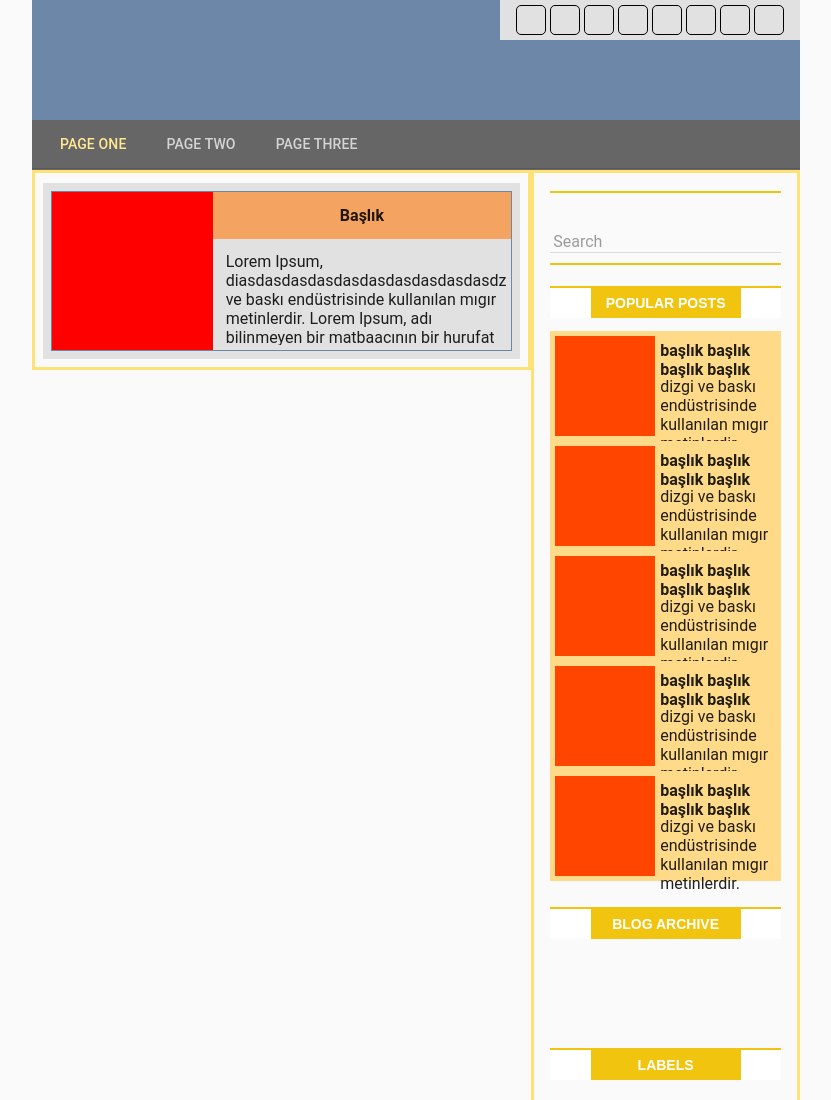
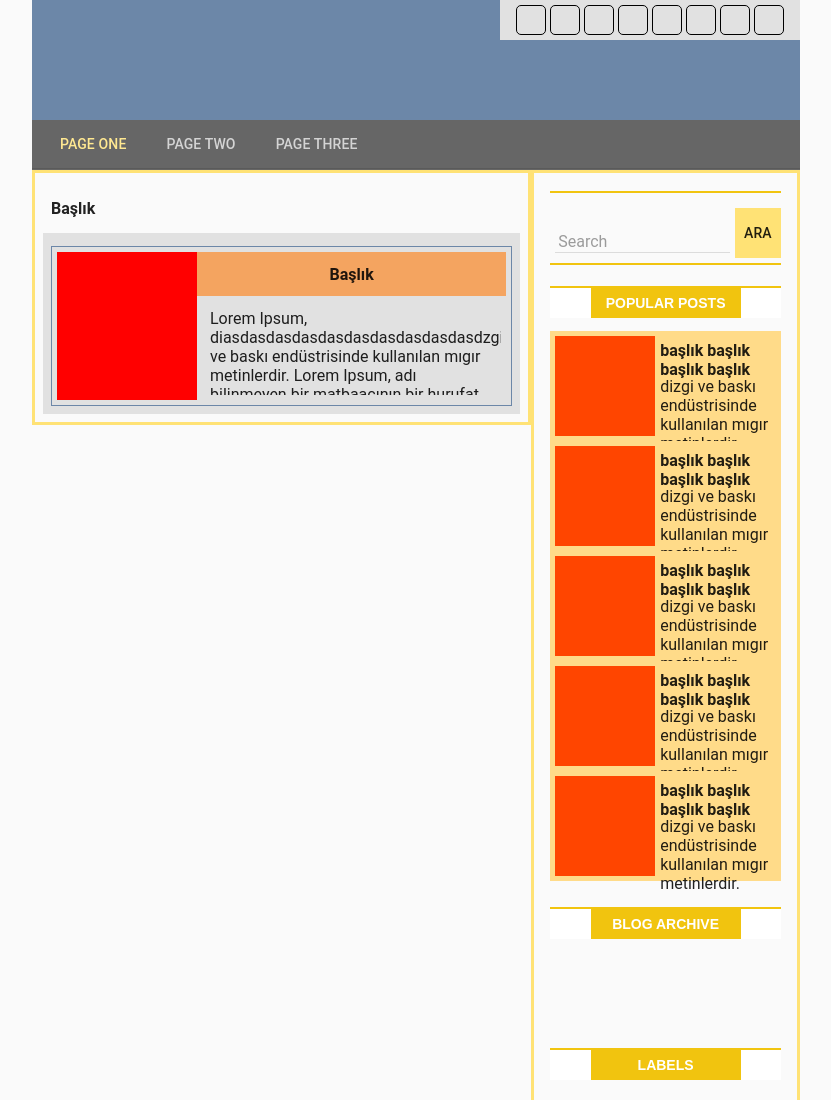
Before and after one commit to Said-Nuri/ngBlog, a website: page index.html in a window 1280 px wide. Shown: the top 1100 px of the page, without its empty margins (224-1055 px from the left). Drawn offline with Linux system fonts and the light colour scheme.

Commit message:
arama kutusuna arama butonu eklendi

```diff
--- a/index.html
+++ b/index.html
@@ -64,14 +64,17 @@
     <div flex layout="row" layout-align="center none">
         <div flex="100" flex-gt-xs="60" layout="row" layout-align="center none" >
             <div id="blog-post" flex="100" flex-gt-md="65" layout-padding style="padding-top: 10px; border: 3px solid #ffe275;">
-                <div flex layout="column" style="background-color: #e1e1e1;">
+                <div flex="none" layout="row" layout-align="start center" style="height: 50px;">
+                    <span><b>Başlık</b></span>
+                </div>
+                <div id="post-wrapper" flex layout="column" style="background-color: #e1e1e1;">
                     <div class="post" layout="row">
-                        <div flex="35" style="min-width: 50px; background-color: red"></div>
+                        <div flex="30" style="width: 140px; min-width: 140px; background-color: red"></div>
                         <div flex layout="column">
-                            <div id="post-header" flex="30" layout="row" layout-align="center center" style="background-color: sandybrown;">
+                            <div class="post-header" flex="30" layout="row" layout-align="center center" style="background-color: sandybrown;">
                                 <span><b>Başlık</b></span>
                             </div>
-                            <div layout="row" id="post-summary" flex style="padding: 5px;">
+                            <div layout="row" class="post-summary" flex style="padding: 5px;">
                                 <md-content flex layout-padding style="overflow:hidden;">
                                     Lorem Ipsum, diasdasdasdasdasdasdasdasdasdasdzgi ve baskı endüstrisinde kullanılan mıgır metinlerdir. Lorem Ipsum, adı bilinmeyen bir matbaacının bir hurufat numune kitabı oluşturmak üzere bir yazı galerisini alarak karıştırdığı 1500'lerden beri endüstri standardı sahte metinler olarak kullanılmıştır.
                                 </md-content>
@@ -81,13 +84,20 @@
                 </div>
             </div>
             <div id="sidebar" hide show-gt-md flex-gt-md="35" layout-padding style="padding-top: 10px; border: 3px solid #ffe275">
-                <div flex layout="column">
+                <div id="search-box" flex layout="column">
                     <div flex="none" style="height: 2px; background-color: #f1c40f"></div>
-                    <div flex="none" id="search" style="height:50px; margin: 15px 0 5px 0">
-                        <md-input-container flex style="padding: 0; margin: 15px 0; width: 100%">
-                            <label>Search</label>
-                            <input ng-model="user.title">
-                        </md-input-container>
+                    <div id="search-wrapper" flex="none" layout="row"  style="height:50px; margin: 15px 0 5px 0">
+                        <div flex="80" style="padding: 0 5px 0 5px">
+                            <md-input-container flex style="padding: 0; margin: 15px 0; width: 100%">
+                                <label>Search</label>
+                                <input ng-model="user.title">
+                            </md-input-container>
+                        </div>
+                        <div flex style="background-color: #ffe275">
+                            <md-button layout="row" layout-align="center center" style="height:100%; min-width: inherit; width: 100%; padding: 0; margin: 0; background-color: #ffe275;">
+                                <span>Ara</span>
+                            </md-button>
+                        </div>
                     </div>
                     <div flex="none" style="height: 2px; background-color: #f1c40f"></div>
                 </div>
--- a/src/assets/css/style.css
+++ b/src/assets/css/style.css
@@ -10,6 +10,8 @@ body{
 }
 
 .post{
+    padding: 5px;
+    margin-top: 5px;
     height: 160px;
     border: 1px solid #6c87a8;
 }
```
